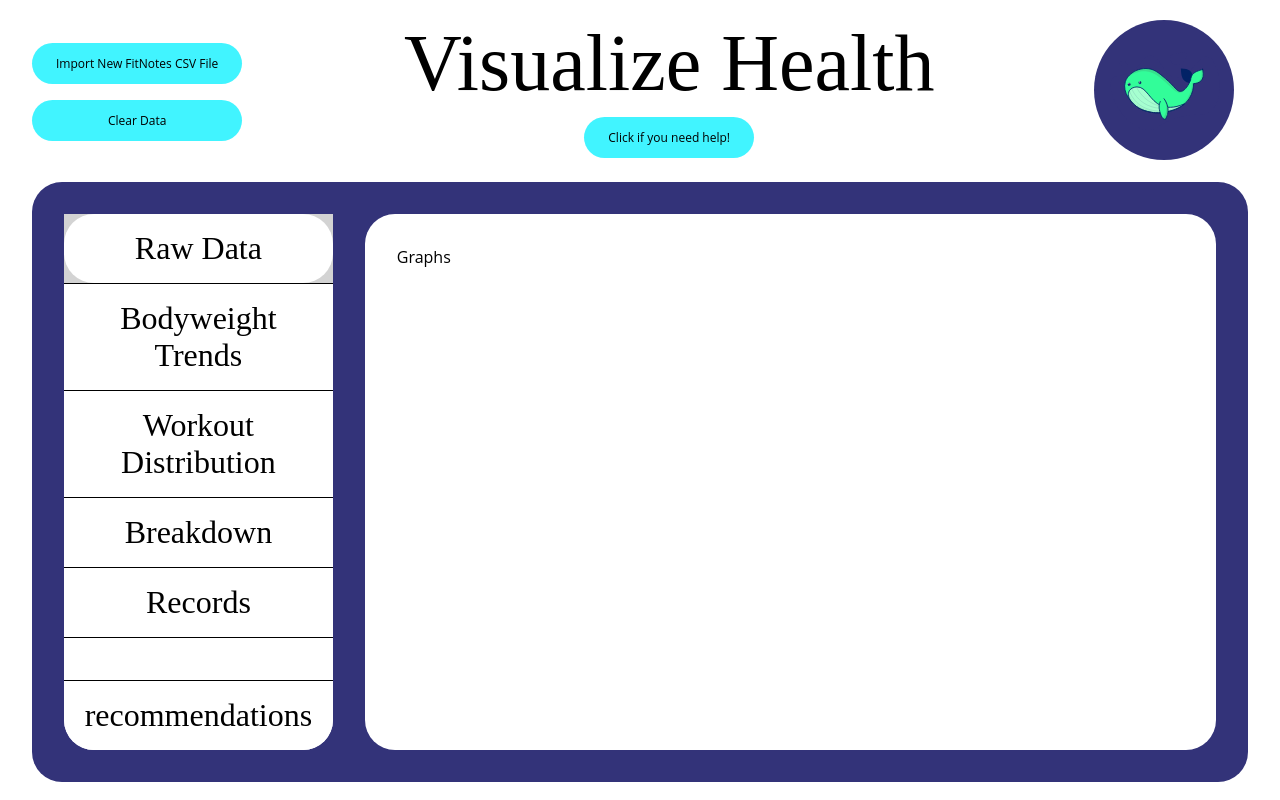
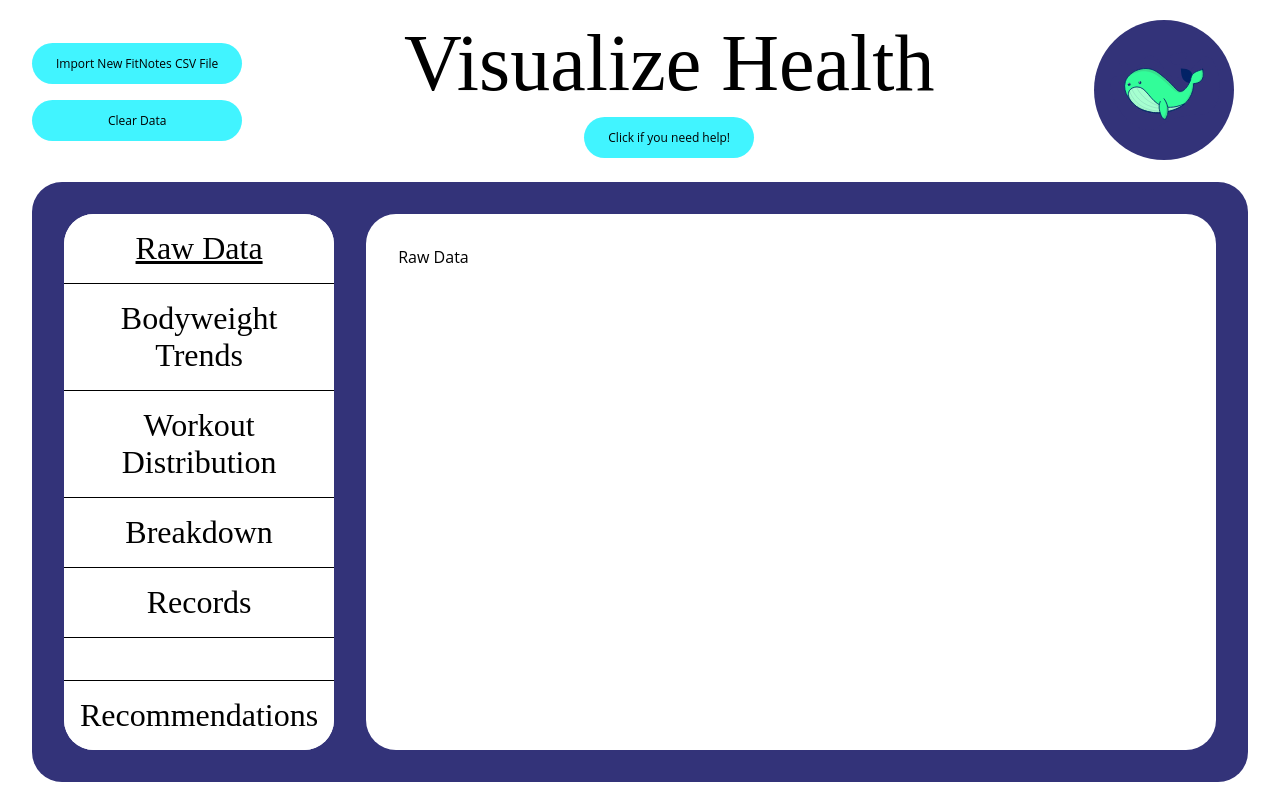
Before and after one commit to nicholaspung/visualize-health, a React (Create React App) app: page / in a window 1280 px wide. Both pictures are taken after a click on the element "here". Built offline with nearby package versions, Linux system fonts and the light colour scheme; what webfontloader would draw is missing.

Commit message:
Got dashboard categories UI working, started working on displaying data

```diff
--- a/src/components/Dashboard.tsx
+++ b/src/components/Dashboard.tsx
@@ -4,6 +4,7 @@ import DashboardHeader from "./DashboardHeader";
 import DashboardCategories from "./DashboardCategories";
 import { purple } from "./baseComponents/colors";
 import { useData } from "./context/dataContext";
+import DataContainer from "./DataContainer";
 
 const Content = styled.div`
   box-sizing: border-box;
@@ -16,13 +17,6 @@ const Content = styled.div`
   display: flex;
 `;
 
-const DataContainer = styled.div`
-  flex: 1 0 65%;
-  border-radius: 30px;
-  background: white;
-  padding: 2rem;
-`;
-
 const Dashboard = () => {
   const { data } = useData()!;
 
@@ -32,7 +26,7 @@ const Dashboard = () => {
       <DashboardHeader />
       <Content>
         <DashboardCategories />
-        <DataContainer>Graphs</DataContainer>
+        <DataContainer />
       </Content>
     </>
   );
--- a/src/components/DashboardCategories.tsx
+++ b/src/components/DashboardCategories.tsx
@@ -18,14 +18,9 @@ const CategoryTitlesContainer = styled.ul`
   list-style: none;
 `;
 
-type LiProps = {
-  active?: boolean;
-};
-
-const CategoryTitles = styled.li<LiProps>`
+const CategoryTitles = styled.li`
   text-align: center;
   border-bottom: 1px solid black;
-  background: ${(props) => (props.active ? "lightgrey" : "")};
 `;
 
 const H3 = styled.h3`
@@ -43,7 +38,11 @@ const Recommendations = styled.h3`
   text-align: center;
 `;
 
-const NonexistentButton = styled.button<LiProps>`
+type ButtonProps = {
+  active?: boolean;
+};
+
+const NonexistentButton = styled.button<ButtonProps>`
   background: white;
   border: 0;
   margin: 0;
@@ -51,7 +50,8 @@ const NonexistentButton = styled.button<LiProps>`
   border-radius: 30px;
   width: 100%;
   cursor: pointer;
-  background: ${(props) => (props.active ? "lightgrey" : "")};
+  ${(props) =>
+    props.active ? "font-weight: bold; text-decoration: underline;" : ""}
 `;
 
 const categories = [
@@ -62,6 +62,11 @@ const categories = [
   { label: "Records", value: DataOptions.Records },
 ];
 
+const endCategory = {
+  label: "Recommendations",
+  value: DataOptions.Recommendations,
+};
+
 const DashboardCategories = () => {
   const { setOption, option } = useDataOption()!;
 
@@ -69,21 +74,21 @@ const DashboardCategories = () => {
     <CategoryContainer>
       <CategoryTitlesContainer>
         {categories.map((category) => (
-          <CategoryTitles
-            key={category.value}
-            active={category.value === option}
-          >
-            <NonexistentButton onClick={() => setOption(category.value)}>
+          <CategoryTitles key={category.value}>
+            <NonexistentButton
+              onClick={() => setOption(category.value)}
+              active={option === category.value}
+            >
               <H3>{category.label}</H3>
             </NonexistentButton>
           </CategoryTitles>
         ))}
       </CategoryTitlesContainer>
       <NonexistentButton
-        active={option === DataOptions.Recommendations}
-        onClick={() => setOption(DataOptions.Recommendations)}
+        active={option === endCategory.value}
+        onClick={() => setOption(endCategory.value)}
       >
-        <Recommendations>{DataOptions.Recommendations}</Recommendations>
+        <Recommendations>{endCategory.label}</Recommendations>
       </NonexistentButton>
     </CategoryContainer>
   );
--- /dev/null
+++ b/src/components/DataContainer.tsx
@@ -0,0 +1,40 @@
+import React from "react";
+import styled from "styled-components";
+import { useData } from "./context/dataContext";
+import { useDataOption, DataOptions } from "./context/dataOptionContext";
+import RawDataDisplay from "./RawDataDisplay";
+
+const Container = styled.div`
+  flex: 1 0 65%;
+  border-radius: 30px;
+  background: white;
+  padding: 2rem;
+`;
+
+const displayVisualization = (option: DataOptions, data: any) => {
+  switch (option) {
+    case DataOptions.RawData:
+      return <RawDataDisplay data={data} />;
+    case DataOptions.BodyweightTrends:
+      return <div>Bodyweight Trends</div>;
+    case DataOptions.Breakdown:
+      return <div>Breakdown</div>;
+    case DataOptions.Records:
+      return <div>Records</div>;
+    case DataOptions.WorkoutDistribution:
+      return <div>Workout Distribution</div>;
+    default:
+      return <div>Recommendations</div>;
+  }
+};
+
+const DataContainer = () => {
+  const { data } = useData()!;
+  const { option } = useDataOption()!;
+
+  console.log(data);
+
+  return <Container>{displayVisualization(option, data)}</Container>;
+};
+
+export default DataContainer;
--- a/src/components/ImportCSV.tsx
+++ b/src/components/ImportCSV.tsx
@@ -7,10 +7,8 @@ import { useData } from "./context/dataContext";
 
 const ImportCSV = () => {
   const { setDisplay } = useDisplay()!;
-  const { setData, data } = useData()!;
+  const { setData } = useData()!;
   const fileEl = React.useRef<HTMLInputElement>(null);
-
-  console.log(data);
 
   return (
     <>
--- /dev/null
+++ b/src/components/RawDataDisplay.tsx
@@ -0,0 +1,9 @@
+import React from "react";
+
+type RawDataDisplayProps = {
+  data: any;
+};
+
+const RawDataDisplay = (props: RawDataDisplayProps) => <div>Raw Data</div>;
+
+export default RawDataDisplay;
```
